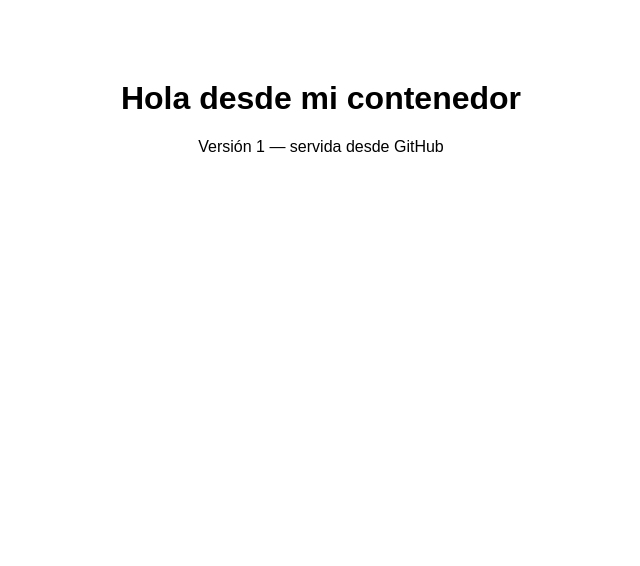
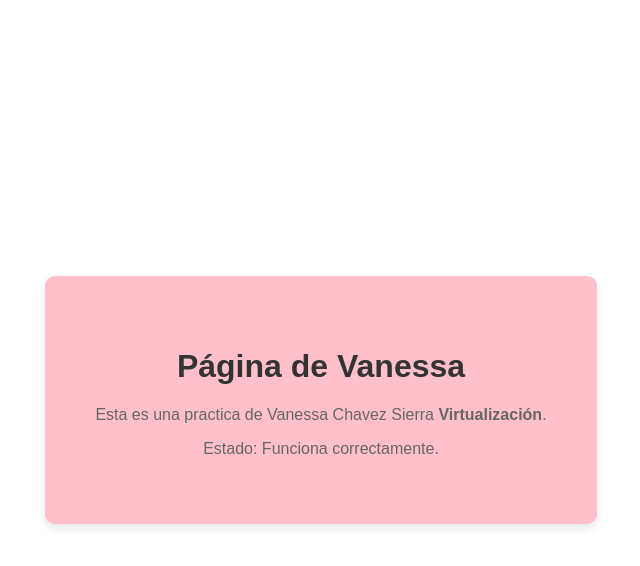
Before and after one commit to vanessa2-2/Mi-web-app, a plain HTML site: page index.html in a window 1280 px wide. Shown: the whole page, without its empty margins (319-959 px from the left). Drawn offline with Linux system fonts and the light colour scheme.

Commit message:
Update index.html

```diff
--- a/index.html
+++ b/index.html
@@ -1,8 +1,34 @@
 <!DOCTYPE html>
 <html lang="es">
-<head><meta charset="UTF-8"><title>Mi App</title></head>
-<body style="font-family:sans-serif;text-align:center;margin-top:80px;">
-  <h1>Hola desde mi contenedor </h1>
-  <p>Versión 1 — servida desde GitHub</p>
+<head>
+    <meta charset="UTF-8">
+    <title>Mi Práctica de Virtualización Vanessa Chavez</title>
+    <style>
+        body {
+            font-family: Arial, sans-serif;
+            background-color: #FFFFFF;
+            display: flex;
+            justify-content: center;
+            align-items: center;
+            height: 100vh;
+            margin: 0;
+        }
+        .container {
+            text-align: center;
+            padding: 50px;
+            background: pink;
+            border-radius: 10px;
+            box-shadow: 0 4px 8px rgba(0,0,0,0.1);
+        }
+        h1 { color: #333; }
+        p { color: #666; }
+    </style>
+</head>
+<body>
+    <div class="container">
+        <h1>Página de Vanessa</h1>
+        <p>Esta es una practica de Vanessa Chavez Sierra <strong>Virtualización</strong>.</p>
+        <p>Estado: Funciona correctamente.</p>
+    </div>
 </body>
 </html>
```
